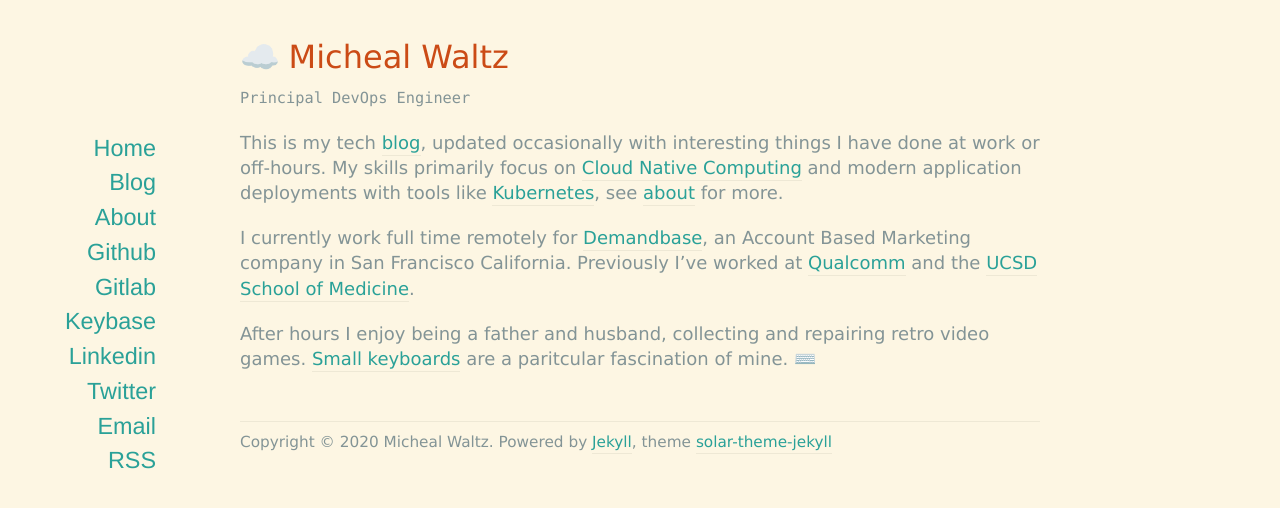
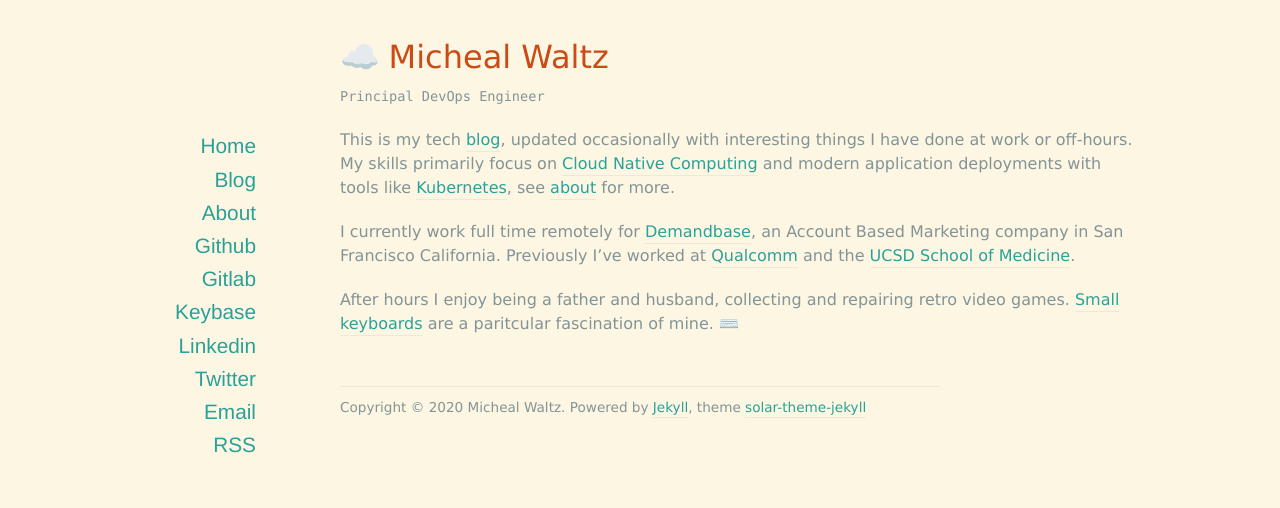
Before and after one commit to ecliptik/ecliptik.github.io, a Jekyll site: the page built from index.md, in a window 1280 px wide. Shown: the top 508 px of the page. Built offline with Jekyll 4.4.1, drawn with Linux system fonts in a browser that asks for light colours; nearby versions of some CDN libraries.

Commit message:
Update css

```diff
--- a/assets/css/style.css
+++ b/assets/css/style.css
@@ -38,8 +38,8 @@
 /*** Basics ***/
 body {
 	font-family: Verdana, serif;
-	font-size: 18px;
-	line-height: 1.4;
+	font-size: 16px;
+	line-height: 1.5;
 }
 
 a, a:active, a:visited {
@@ -113,13 +113,13 @@
 
 /*** Structure ***/
 #page {
-	width: 800px;
+	width: 600px;
 	margin: 0 auto;
 	position: relative;
 }
 
 #header {
-	width: 800px;
+	width: 600px;
 	margin: 30px auto 10px auto;
 }
 
@@ -135,7 +135,7 @@
 }
 
 #footer {
-	width: 800px;
+	width: 600px;
 	margin: 50px auto 20px auto;
 	padding-top: 10px;
 	font-size: 0.85em;
```
